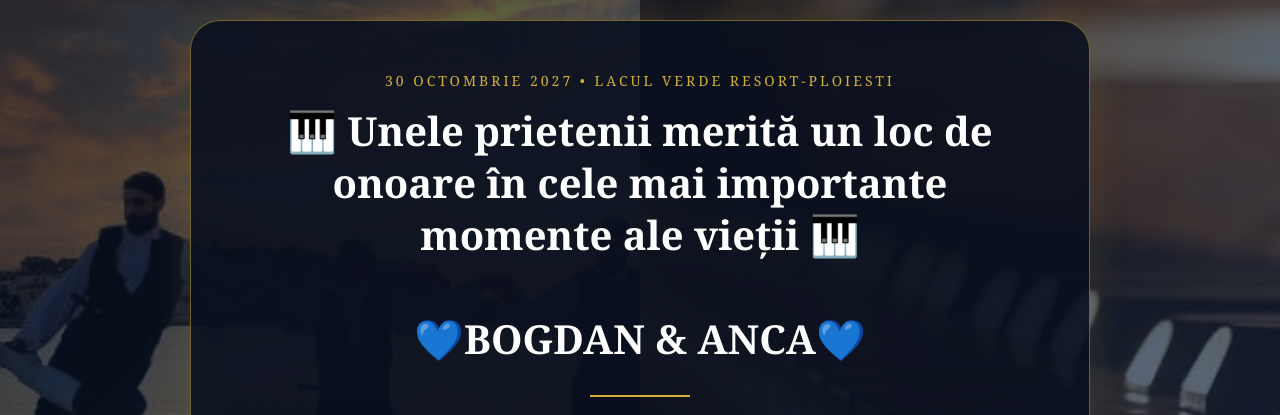
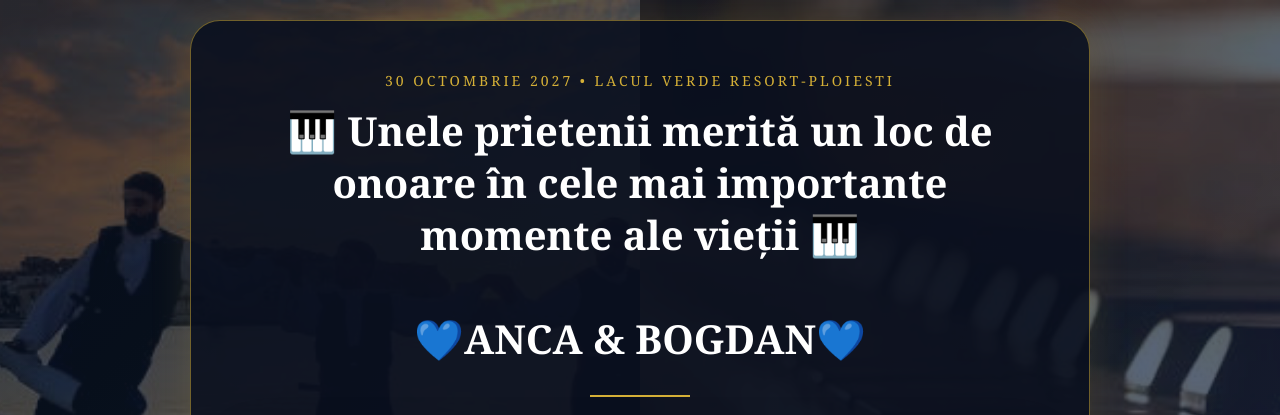
Before and after one commit to bodansamoila21-cell/cavaler-onoare, a plain HTML site: page index.html in a window 1280 px wide. Shown: the top 415 px of the page. Drawn offline with Linux system fonts and the light colour scheme.

Commit message:
Update index.html

```diff
--- a/index.html
+++ b/index.html
@@ -219,7 +219,7 @@ h1{
 <br>
 
 <br>
-💙BOGDAN & ANCA💙
+💙ANCA & BOGDAN💙
 </h1>
 
 <div class="divider"></div>
```
